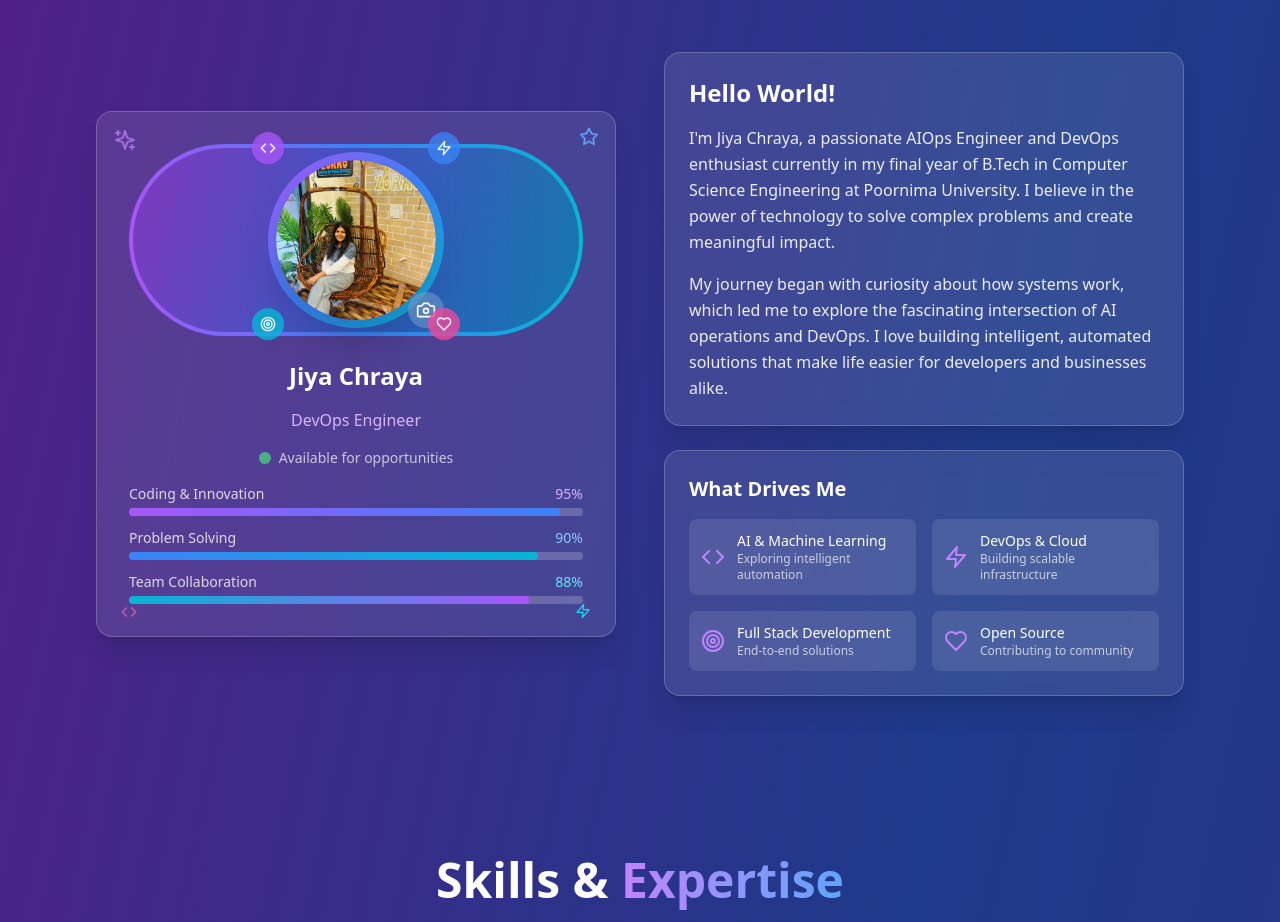
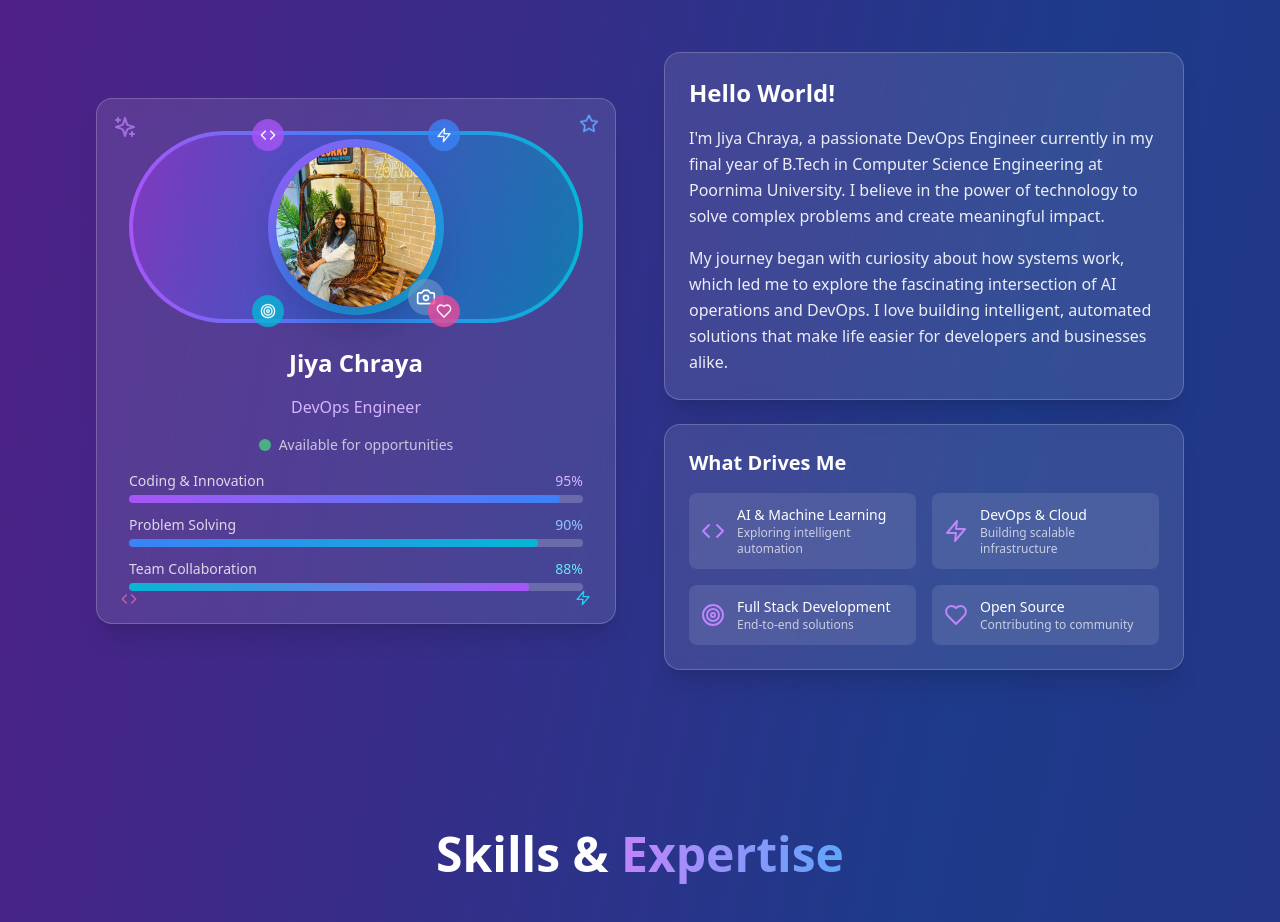
Before and after one commit to Jiya3107/jiya-portfolio, a React (Vite) app: page / in a window 1280 px wide. Shown: the part 940-1862 px from the top of the page. Built offline with nearby package versions, Linux system fonts and the light colour scheme.

Commit message:
Update About.tsx

```diff
--- a/src/components/About.tsx
+++ b/src/components/About.tsx
@@ -177,7 +177,7 @@ const About = () => {
               <div className="glassmorphism p-6 rounded-2xl">
                 <h3 className="text-2xl font-bold text-white mb-4">Hello World!</h3>
                 <p className="text-white/90 leading-relaxed mb-4">
-                  I'm Jiya Chraya, a passionate AIOps Engineer and DevOps enthusiast currently in my final year of B.Tech in Computer Science Engineering at Poornima University. I believe in the power of technology to solve complex problems and create meaningful impact.
+                  I'm Jiya Chraya, a passionate DevOps Engineer currently in my final year of B.Tech in Computer Science Engineering at Poornima University. I believe in the power of technology to solve complex problems and create meaningful impact.
                 </p>
                 <p className="text-white/90 leading-relaxed">
                   My journey began with curiosity about how systems work, which led me to explore the fascinating intersection of AI operations and DevOps. I love building intelligent, automated solutions that make life easier for developers and businesses alike.
```
